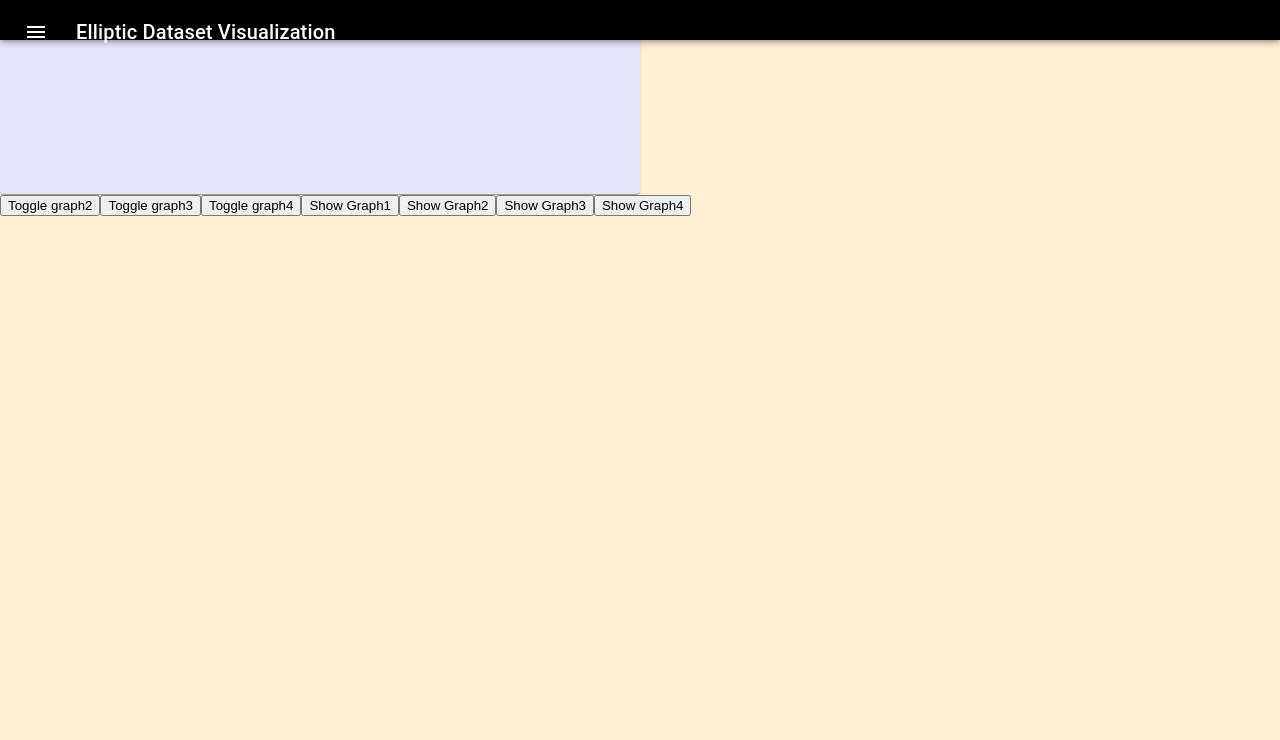
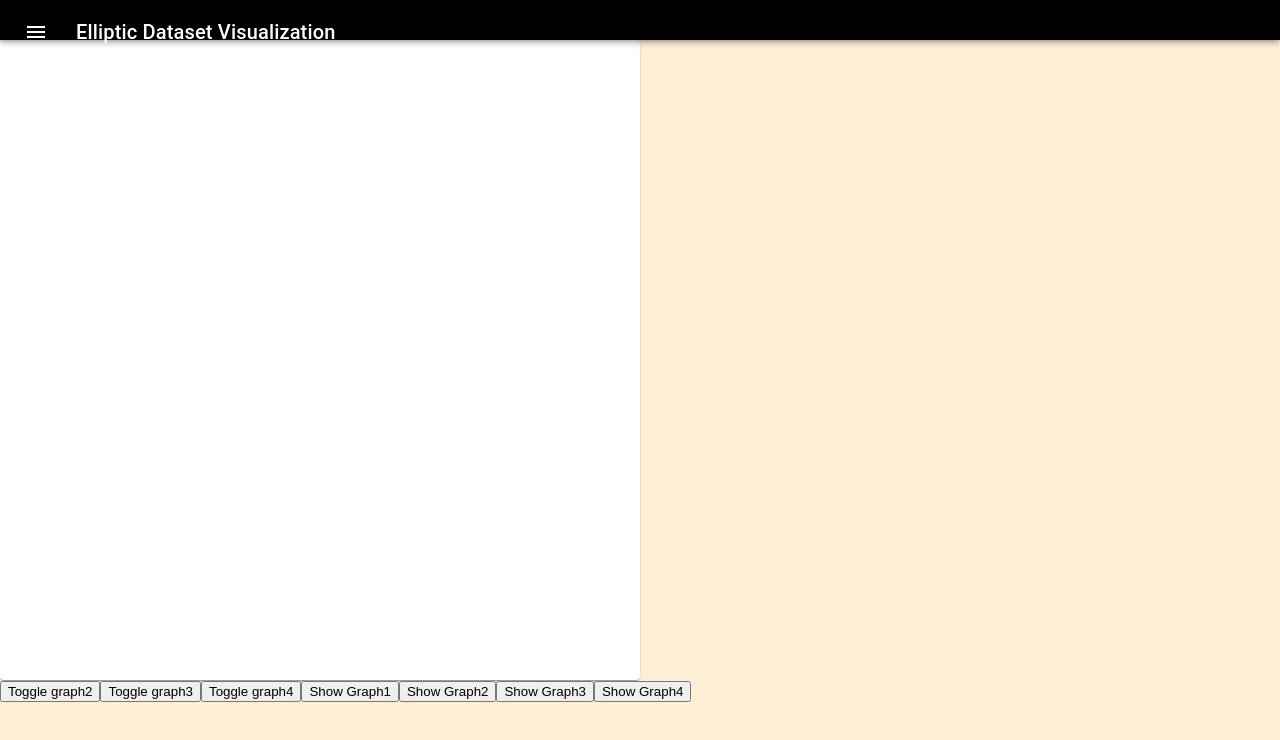
Before and after one commit to sharzy720/capstone22_23, a React (Create React App) app: page / in a window 1280 px wide. Shown: the top 740 px of the page. Built offline with nearby package versions, Linux system fonts and the light colour scheme.

Commit message:
Updated sizing and check for when to display the graph, based off the received timestep

```diff
--- a/src/components/VisualizationPanel.js
+++ b/src/components/VisualizationPanel.js
@@ -7,6 +7,8 @@ import React, {useEffect, useState} from 'react'
 import {Paper} from "@mui/material";
 import JSONForceGraph from "./JSONForceGraph";
 import axios from "axios";
+import nodes from "../testData/users.json";
+import links from "../testData/transactions.json";
 
 /**
  * Creates the visualization panel and calls the graph visualization
@@ -89,7 +91,8 @@ function VisualizationPanel(props) {
 
 
     return (
-        <Paper style={{backgroundColor: "lavender",
+        <Paper style={{
+            // backgroundColor: "lavender",
                        // minHeight: "98.5vh",
                        // width: "100%"
         }}>
@@ -97,12 +100,14 @@ function VisualizationPanel(props) {
             {/*/!*Container for the graph visualization*!/*/}
             <div
                 id={'visContainer'}
-                style={{ height: "100%",
-                        width: "100%",
-                        padding: "0px",
-                        margin: '0px'}}>
+                style={{ height: "50vw",
+                        width: "50vw",
+                        padding: "0px"}}>
 
-                <JSONForceGraph nodes={nodes} links={links} />
+                {
+                    props.timestep <= noGraph? <JSONForceGraph nodes={nodes} links={links} /> : null
+                }
+                {/*<JSONForceGraph nodes={nodes} links={links} />*/}
             </div>
         </Paper>
     );
```
